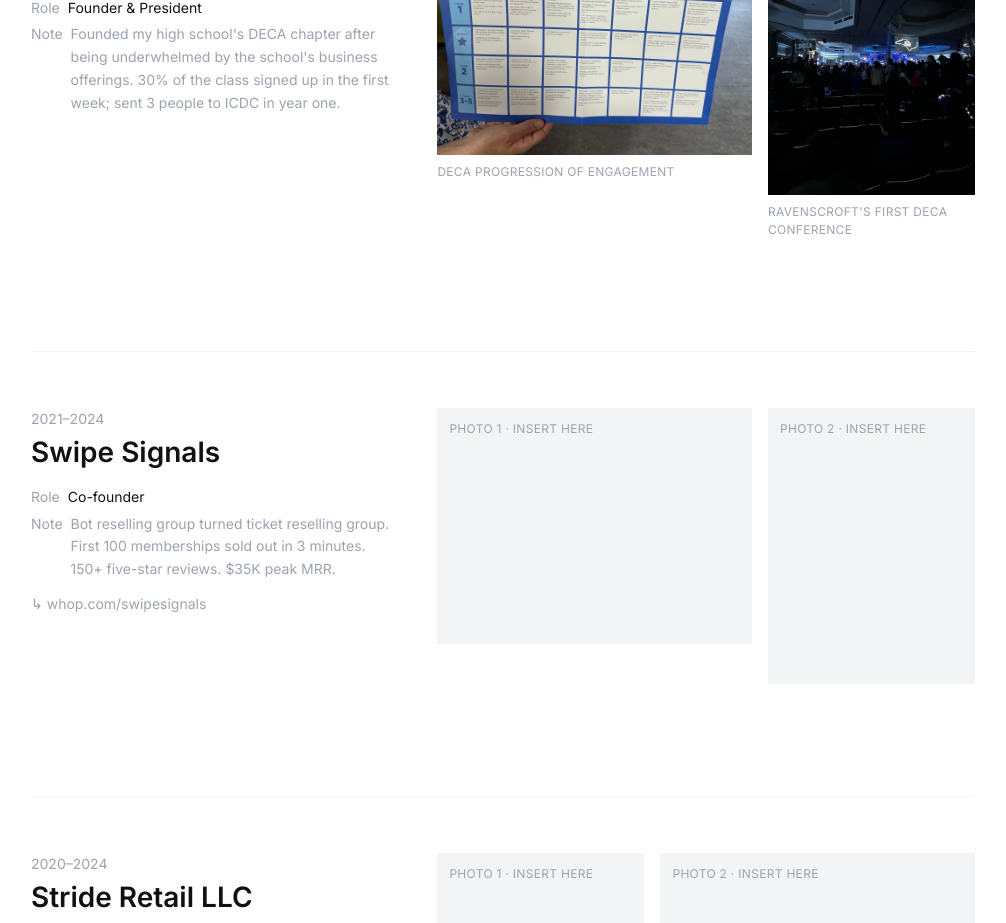
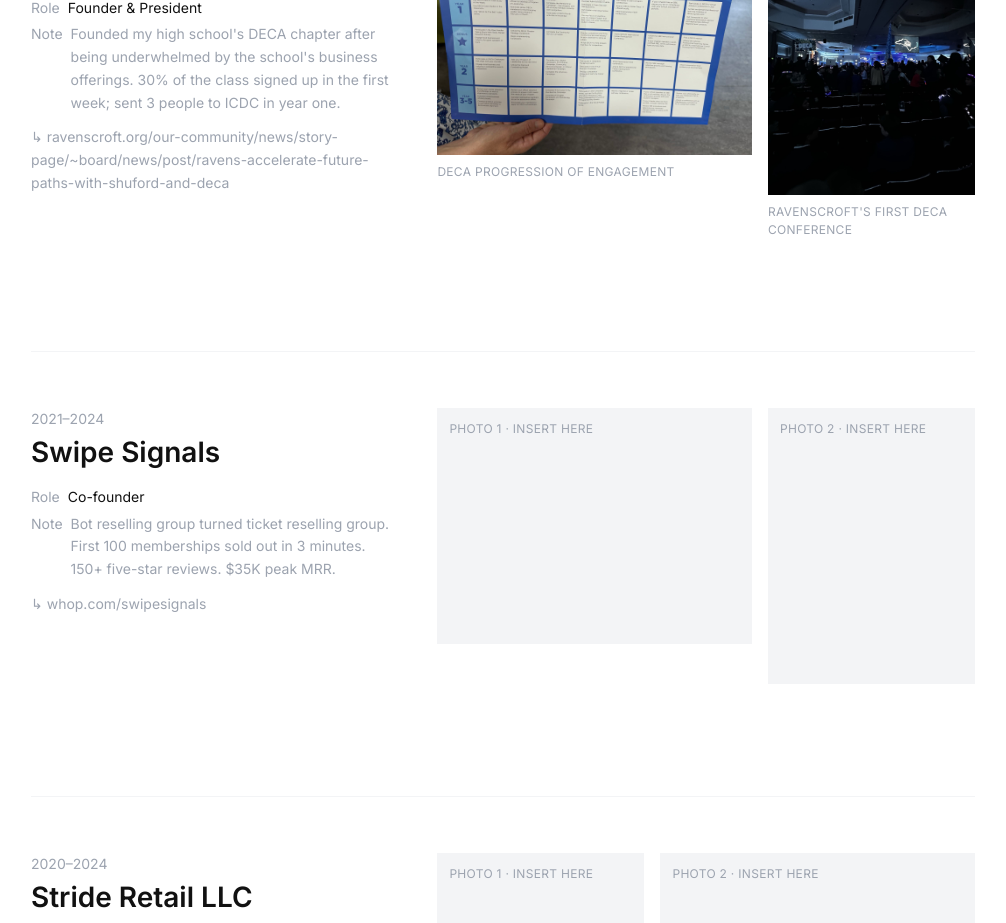
Before and after one commit to stridesz/victor-portfolio, a Next.js app: page / in a window 1280 px wide. Shown: the part 2820-3743 px from the top of the page, without its empty margins (137-1143 px from the left). Built offline with nearby package versions, Linux system fonts and the light colour scheme.

Commit message:
add Ravenscroft DECA article link

```diff
--- a/data/entries.ts
+++ b/data/entries.ts
@@ -135,6 +135,7 @@ export const entries: LedgerEntry[] = [
     role: "Founder & President",
     year: "2024",
     note: "Founded my high school's DECA chapter after being underwhelmed by the school's business offerings. 30% of the class signed up in the first week; sent 3 people to ICDC in year one.",
+    link: "https://www.ravenscroft.org/our-community/news/story-page/~board/news/post/ravens-accelerate-future-paths-with-shuford-and-deca",
     mediaPlaceholders: [
       {
         label: "DECA progression of engagement",
```
